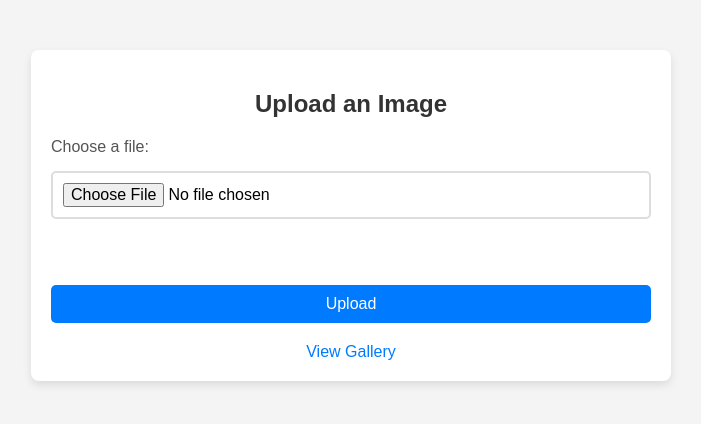
After one commit to algieronquillo/FirstCareMedicalCenter, a PHP site: page /htdocs/upload_image.php in a window 1280 px wide. The commit adds this page. Shown: the top 424 px of the page, without its empty margins (289-990 px from the left). Run offline with PHP 8.4, Linux system fonts and the light colour scheme.

Commit message:
kani caspe nabohat

```diff
--- a/htdocs/db_connection.php
+++ b/htdocs/db_connection.php
@@ -1,11 +1,13 @@
 <?php
-$host = "127.0.0.1";
-$user = ("mariadb");
-$pass = ("mariadb");
-$db = ("mariadb");
+$servername = "127.0.0.1"; // or your database server
+$username = "mariadb"; // or your database username
+$password = "mariadb"; // or your database password
+$dbname = "mariadb"; // replace with your actual database name
 
-$conn = mysqli_connect($host, $user, $pass, $db);
+// Create connection
+$conn = mysqli_connect($servername, $username, $password, $dbname);
 
+// Check connection
 if (!$conn) {
     die("Connection failed: " . mysqli_connect_error());
 }
--- a/htdocs/menu.php
+++ b/htdocs/menu.php
@@ -9,5 +9,6 @@
         <li><a href="assign_personnel.php">Assign personnel into medicalcenter</a></li>
         <li><a href="patients1.php">Patients</a></li>
         <li><a href="assign_patients.php">Assign Patients</a></li>
-        <li><a href="upload_personnel.php">Gallery Uploads</a></li>
+        <li><a href="upload_image.php">Upload Image</a></li>
+        <li><a href="gallery.php">Gallery</a></li>
 </nav>
--- /dev/null
+++ b/htdocs/upload_image.php
@@ -0,0 +1,149 @@
+<?php
+// Include the database connection
+include("db_connection.php");
+
+if (isset($_POST['process-upload'])) {
+    if (isset($_FILES['file_upload']) && $_FILES['file_upload']['error'] == UPLOAD_ERR_OK) {
+        $filename = $_FILES['file_upload']['name'];
+        $filetype = $_FILES['file_upload']['type'];
+        $tmpname = $_FILES['file_upload']['tmp_name'];
+
+        // Directory to store uploaded images
+        $uploadDir = 'uploads/';
+
+        // Check if the directory exists, if not create it
+        if (!is_dir($uploadDir)) {
+            mkdir($uploadDir, 0777, true); // Creates the directory with full permissions
+        }
+
+        // Set the full path to store the uploaded file
+        $uploadPath = $uploadDir . basename($filename);
+
+        // Allowed file types
+        $allowedFileTypes = ['image/jpg', 'image/jpeg', 'image/png'];
+
+        if (in_array($filetype, $allowedFileTypes)) {
+            // Try moving the uploaded file to the specified directory
+            if (move_uploaded_file($tmpname, $uploadPath)) {
+                // Check if the PDO connection was successful
+                if ($pdo) {
+                    try {
+                        // Store the image path in the database
+                        $stmt = $pdo->prepare("INSERT INTO images (file_path) VALUES (:file_path)");
+                        $stmt->bindParam(':file_path', $uploadPath);
+                        $stmt->execute();
+
+                        echo "<p class='success-msg'>File uploaded successfully.</p>";
+                    } catch (PDOException $e) {
+                        echo "<p class='error-msg'>Error inserting data: " . $e->getMessage() . "</p>";
+                    }
+                } else {
+                    echo "<p class='error-msg'>Database connection failed.</p>";
+                }
+            } else {
+                echo "<p class='error-msg'>Failed to upload file. Please check folder permissions.</p>";
+            }
+        } else {
+            echo "<p class='error-msg'>Invalid file type. Only JPG and PNG files are allowed.</p>";
+        }
+    } else {
+        echo "<p class='error-msg'>No file uploaded or an error occurred.</p>";
+    }
+}
+?>
+
+<!DOCTYPE html>
+<html lang="en">
+<head>
+    <meta charset="UTF-8">
+    <meta name="viewport" content="width=device-width, initial-scale=1.0">
+    <title>Upload Image</title>
+    <style>
+        body {
+            font-family: Arial, sans-serif;
+            background-color: #f4f4f4;
+            margin: 0;
+            padding: 0;
+        }
+        .container {
+            max-width: 600px;
+            margin: 50px auto;
+            background-color: #fff;
+            padding: 20px;
+            box-shadow: 0 4px 8px rgba(0, 0, 0, 0.1);
+            border-radius: 8px;
+        }
+        h2 {
+            text-align: center;
+            color: #333;
+        }
+        form {
+            display: flex;
+            flex-direction: column;
+            gap: 15px;
+        }
+        label {
+            font-size: 16px;
+            color: #555;
+        }
+        input[type="file"] {
+            padding: 10px;
+            font-size: 16px;
+            border: 2px solid #ddd;
+            border-radius: 5px;
+            transition: border-color 0.3s ease;
+        }
+        input[type="file"]:hover {
+            border-color: #007BFF;
+        }
+        button {
+            padding: 10px 15px;
+            font-size: 16px;
+            background-color: #007BFF;
+            color: white;
+            border: none;
+            border-radius: 5px;
+            cursor: pointer;
+            transition: background-color 0.3s ease;
+        }
+        button:hover {
+            background-color: #0056b3;
+        }
+        .error-msg {
+            color: #ff4d4d;
+            text-align: center;
+            font-size: 16px;
+            font-weight: bold;
+        }
+        .success-msg {
+            color: #28a745;
+            text-align: center;
+            font-size: 16px;
+            font-weight: bold;
+        }
+        a {
+            display: block;
+            text-align: center;
+            margin-top: 20px;
+            font-size: 16px;
+            color: #007BFF;
+            text-decoration: none;
+        }
+        a:hover {
+            text-decoration: underline;
+        }
+    </style>
+</head>
+<body>
+    <div class="container">
+        <h2>Upload an Image</h2>
+        <form action="upload_image.php" method="POST" enctype="multipart/form-data">
+            <label for="upload_file">Choose a file:</label>
+            <input type="file" name="file_upload" id="upload_file" required><br><br>
+            <button type="submit" name="process-upload">Upload</button>
+        </form>
+
+        <a href="gallery.php">View Gallery</a>
+    </div>
+</body>
+</html>
```
Also changed, not shown: htdocs/gallery.php (added, +42 -0 lines), htdocs/home_page.php (+5 -4 lines), htdocs/personnel.php (+5 -10 lines), htdocs/upload_personnel.php (deleted, +0 -53 lines), htdocs/uploads/images.jpg (added), htdocs/uploads/unnamed.png (added).
